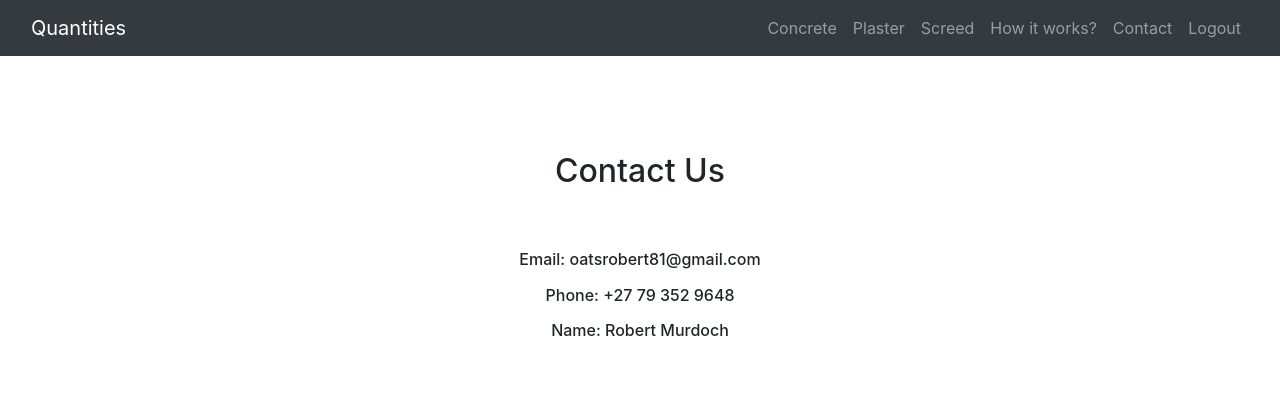
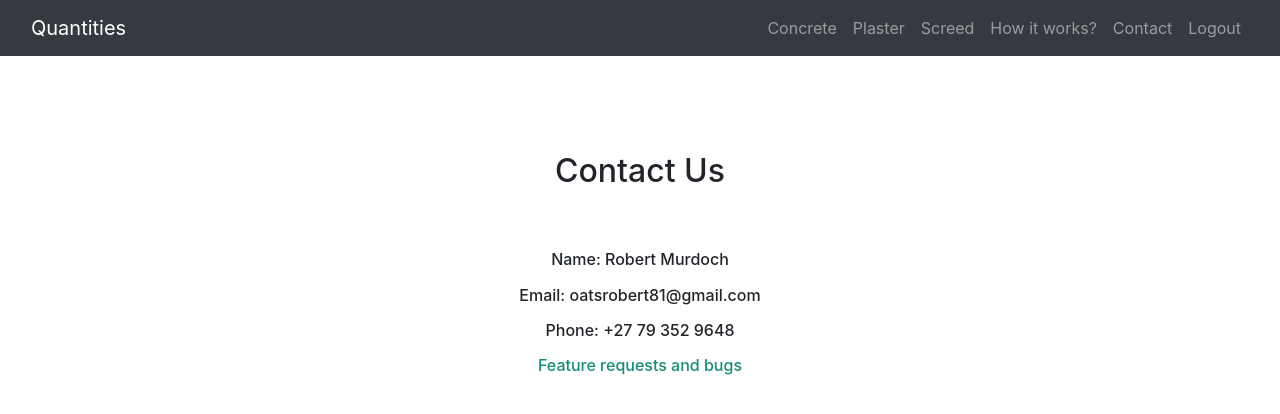
Before and after one commit to Mavirk/quantifier, a PHP site: page /contact.php in a window 1280 px wide. Shown: the top 414 px of the page. Run offline with PHP 8.4, Linux system fonts and the light colour scheme; the visitor is signed in with stand-in values (Sample User, id 1).

```diff
--- a/contact.php
+++ b/contact.php
@@ -31,13 +31,16 @@
                             <h2 align="center">Contact Us</h2>
                         </div>
                         <div class="row justify-content-center p-1">
+                            <h6 align="center">Name: Robert Murdoch</h6>
+                        </div>
+                        <div class="row justify-content-center p-1">
                             <h6 align="center">Email: oatsrobert81@gmail.com</h6>
                         </div>
                         <div class="row justify-content-center p-1">
                             <h6 align="center">Phone: +27 79 352 9648</h6>
                         </div>
                         <div class="row justify-content-center p-1">
-                            <h6 align="center">Name: Robert Murdoch</h6>
+                            <h6 align="center"><a href="https://github.com/Mavirk/quantifier/issues" class="col" style="color:#148F77" >Feature requests and bugs</a></h6>
                         </div>
                     </div>
                 </div>
```
